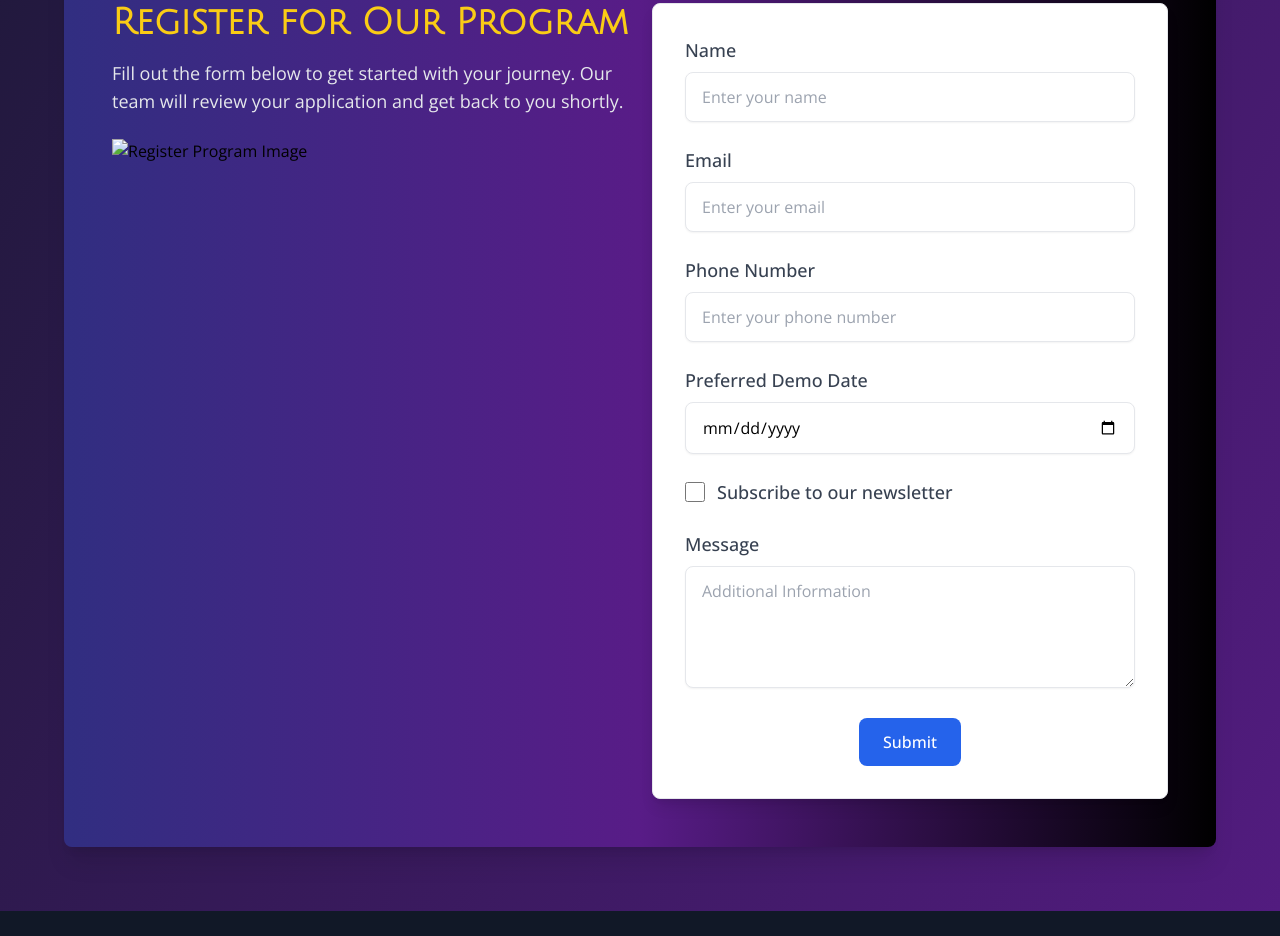
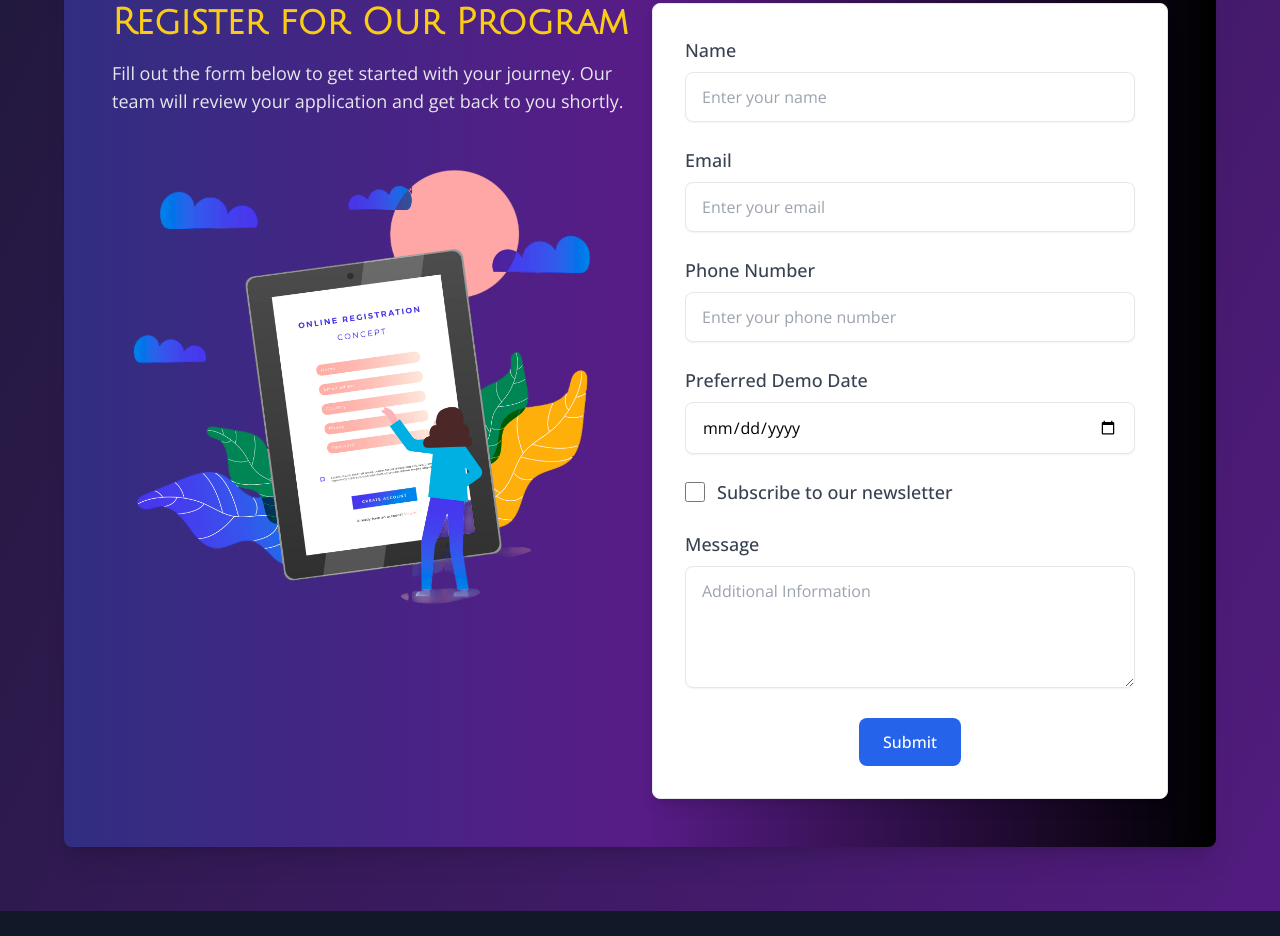
Before and after one commit to voilacode/fresherbot-tailwind, a plain HTML site: page src/propel.html in a window 1280 px wide. Shown: the part 1195-2131 px from the top of the page. Drawn offline with nearby package versions, Linux system fonts and the light colour scheme.

Commit message:
changes in propel

```diff
--- a/src/propel.html
+++ b/src/propel.html
@@ -35,6 +35,7 @@
               #propel-heading {
                 animation: slideUp 2s ease-out;
               }
+
 
           </style>
 
@@ -239,7 +240,7 @@
 
             <!-- Image Section -->
             <div class="w-full">
-                <img src="c:\Users\DELL\Downloads\freepik_br_4e895d24-441c-4519-ac9d-62b1256f0d71.png" alt="Register Program Image" class="object-cover h-full w-full">
+                <img src="../assets/register.png" alt="Register Program Image" class="object-cover h-full w-full">
             </div>
         </div>
 
```
Also changed, not shown: assets/register.png (added), 1 other file.
